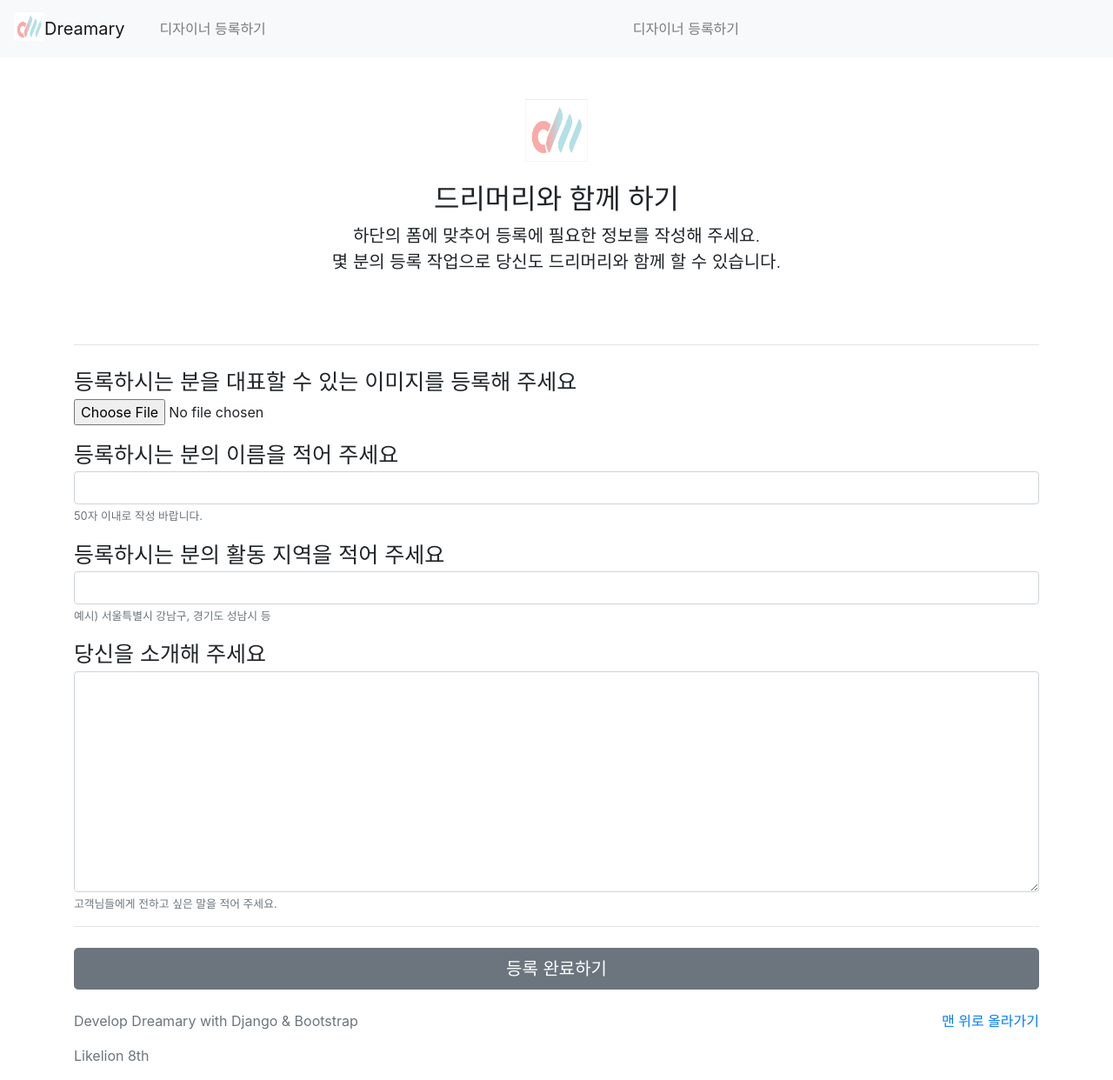
After one commit to Lee-chaewon/Dreamary_Class, a Django app: template page/templates/new.html in a window 1280 px wide. The commit adds this page. Shown: the whole page at 87% size. Run offline with Django 3.2, Linux system fonts and the light colour scheme; the template is opened without the code that fills it, so the values that code supplies are empty; some libraries are stand-ins or nearby versions.

Commit message:
드리머리 7강, 8강

```diff
--- a/dreamaryproject/urls.py
+++ b/dreamaryproject/urls.py
@@ -21,8 +21,4 @@ from django.conf.urls.static import static
 urlpatterns = [
     path('admin/', admin.site.urls),
     path('', include('page.urls')),
-<<<<<<< HEAD
-
-=======
->>>>>>> 35d38f25ae405a89056a71bd64ce2e830f3a7c84
 ] + static(settings.MEDIA_URL, document_root = settings.MEDIA_ROOT)
--- a/page/templates/base.html
+++ b/page/templates/base.html
@@ -73,6 +73,11 @@
         </a>
         <div class="collapse navbar-collapse">
             <div class="navbar-nav">
+                <a class="nav-item nav-link" href="{% url 'new' %}">디자이너 등록하기</a>
+            </div>
+        </div>
+        <div class="collapse navbar-collapse">
+            <div class="navbar-nav">
                 <a class="nav-item nav-link" href="{% url 'new' %}"> 디자이너 등록하기 </a>
             </div>
         </div>
--- a/page/templates/detail.html
+++ b/page/templates/detail.html
@@ -14,6 +14,7 @@
             <p class="lead">{{ designer.description }}</p>
             <div class="d-flex justify-content-between align-items-center">
                 <div class="btn-group">
+
                   <a href="{% url 'update' designer.id %}" class="btn btn-sm btn-outline-secondary">정보 수정</a>
                   <a href="{% url 'delete' designer.id %}" class="btn btn-sm btn-outline-danger">정보 삭제</a>
                 </div>
--- /dev/null
+++ b/page/templates/new.html
@@ -0,0 +1,50 @@
+{% extends 'base.html' %}
+{% load static %}
+
+{% block title %}디자이너 등록하기{% endblock %}
+{% block link %}{% static 'css/new.css' %}{% endblock %}
+
+{% block content %}
+
+<div class="container">
+    <div class="py-5 text-center">
+        <img class="d-block mx-auto mb-4" src="{% static 'images/Dreamary_Logo.png' %}" alt="" width="72" height="72">
+        <h2>드리머리와 함께 하기</h2>
+        <p class="lead">하단의 폼에 맞추어 등록에 필요한 정보를 작성해 주세요.<br>몇 분의 등록 작업으로 당신도 드리머리와 함께 할 수 있습니다.</p>
+    </div>
+    <div class="order-md-1">
+        <hr class="mb-4">
+
+        <!-- Create Form -->
+        <form action="{% url 'create' %}" method="POST" enctype="multipart/form-data">
+            {% csrf_token %}
+            <div class="mb-3">
+                <label for="inputFile">등록하시는 분을 대표할 수 있는 이미지를 등록해 주세요</label>
+                <input type="file" class="form-control-file" id="inputFile" name="image" value="" required>
+            </div>
+
+            <div class="mb-3">
+                <label for="inputName">등록하시는 분의 이름을 적어 주세요</label>
+                <input type="text" class="form-control" id="inputName" name="name" required>
+                <small id="Name" class="form-text text-muted">50자 이내로 작성 바랍니다.</small>
+            </div>
+
+            <div class="mb-3">
+                <label for="inputAddress">등록하시는 분의 활동 지역을 적어 주세요</label>
+                <input type="text" class="form-control" id="inputAddress" name="address" required>
+                <small id="Name" class="form-text text-muted">예시) 서울특별시 강남구, 경기도 성남시 등</small>
+                </div>
+            </div>
+
+            <div class="mb-3">
+                <label for="inputDescription">당신을 소개해 주세요 </label>
+                <textarea class="form-control" id="inputDescription" name="description" cols="40" rows="10" required></textarea>
+                <small id="Name" class="form-text text-muted">고객님들에게 전하고 싶은 말을 적어 주세요.</small>
+            </div>
+            <hr class="mb-4">
+            <button class="btn btn-secondary btn-lg btn-block" type="submit">등록 완료하기</button>
+        </form>
+
+    </div>
+</div>
+{% endblock %}
--- /dev/null
+++ b/requirements.txt
@@ -0,0 +1,5 @@
+asgiref==3.2.10
+Django==3.1
+Pillow==7.2.0
+pytz==2020.1
+sqlparse==0.3.1
```
Also changed, not shown: page/templates/update.html (added, +47 -0 lines), page/urls.py (+6 -2 lines), page/views.py (+22 -10 lines), page/static/CSS/new.css (added), page/static/CSS/update.css (added).
